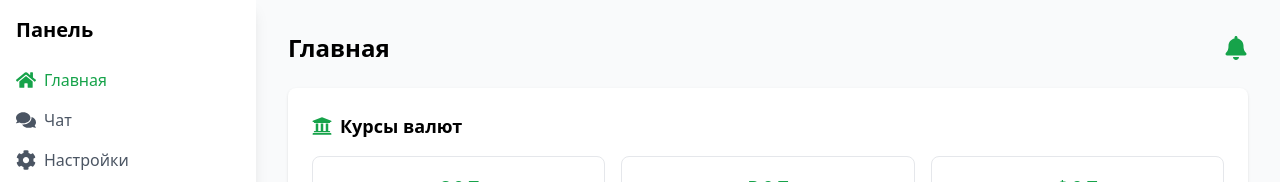
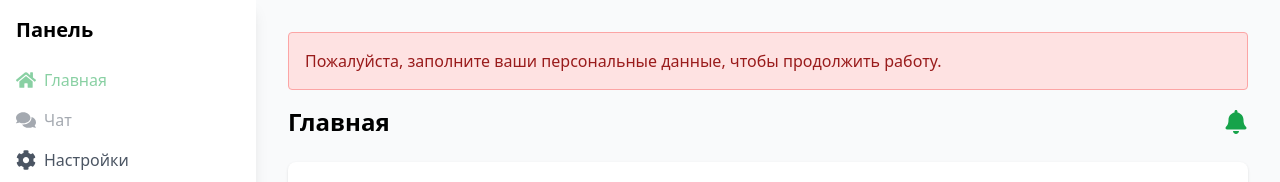
Before and after one commit to Timaska20/nesie-react, a React (Vite) app: page /home in a window 1280 px wide. Shown: the top 182 px of the page. Built offline with nearby package versions, Linux system fonts and the light colour scheme; no server answers.

Commit message:
personal data block

```diff
--- a/src/Homepage/DesktopHomePage.jsx
+++ b/src/Homepage/DesktopHomePage.jsx
@@ -43,7 +43,11 @@ export default function DesktopHomePage() {
     const [isLoading, setIsLoading] = useState(false);
     const [emailConfirmed, setEmailConfirmed] = useState(true);
     const [userEmail, setUserEmail] = useState('');
+    const [personalDataLoaded, setPersonalDataLoaded] = useState(false);
     const { selectedCredit, setSelectedCredit } = useContext(CreditContext);
+
+  const isDataFilled = formData.person_age && formData.person_income && formData.person_home_ownership && formData.person_emp_length;
+  const isLocked = !emailConfirmed || !isDataFilled;
 
        useEffect(() => {
         axios.get('/api/email-status/', {
@@ -89,7 +93,6 @@ export default function DesktopHomePage() {
 
 
     useEffect(() => {
-        if (activeSection === 'settings' && showPersonalForm) {
             const token = localStorage.getItem('token');
             if (token) {
                 axios.get('/api/personal-data/', {
@@ -110,13 +113,12 @@ export default function DesktopHomePage() {
                             });
                             setHasData(false);
                             setIsEditable(true);
-                        } else {
-                            console.error('Ошибка при загрузке персональных данных:', error);
+                            setActiveSection('settings');
+                            setShowPersonalForm(true);
                         }
                     });
             }
-        }
-    }, [activeSection, showPersonalForm]);
+    }, [activeSection]);
 
     const handleInputChange = (e) => {
         const { name, value } = e.target;
@@ -183,7 +185,6 @@ export default function DesktopHomePage() {
         }
     };
 
-        const isLocked = !emailConfirmed;
        const navItem = (section, icon, label) => (
         <div
             className={`flex items-center space-x-2 cursor-pointer ${activeSection === section ? 'text-green-600' : 'text-gray-600 hover:text-green-600'} ${isLocked && section !== 'settings' ? 'opacity-50 cursor-not-allowed' : ''}`}
@@ -211,7 +212,13 @@ export default function DesktopHomePage() {
       <main className="flex-1 p-8">
                 {!emailConfirmed && (
                     <div className="mb-4 p-4 bg-red-100 text-red-800 border border-red-300 rounded">
-                        Вы не подтвердили адрес электронной почты <strong>{userEmail}</strong>. Подтвердите, чтобы продолжить использование системы.
+            Вы не подтвердили адрес электронной почты <strong>{userEmail}</strong>. Подтвердите, чтобы продолжить использование системы.
+                    </div>
+                )}
+
+        {!isDataFilled && (
+                    <div className="mb-4 p-4 bg-red-100 text-red-800 border border-red-300 rounded">
+            Пожалуйста, заполните ваши персональные данные, чтобы продолжить работу.
           </div>
         )}
 
@@ -350,7 +357,7 @@ export default function DesktopHomePage() {
       <ul className="divide-y">
                                 <li className={`py-3 flex items-center ${isLocked ? 'opacity-50 cursor-not-allowed' : 'cursor-pointer hover:bg-gray-50'}`}
           onClick={() => {
-                                        if (isLocked) return;
+              if (isLocked) return;
             setShowPersonalForm(true);
             setShowEmailForm(false);
             setShowPasswordForm(false);
```
